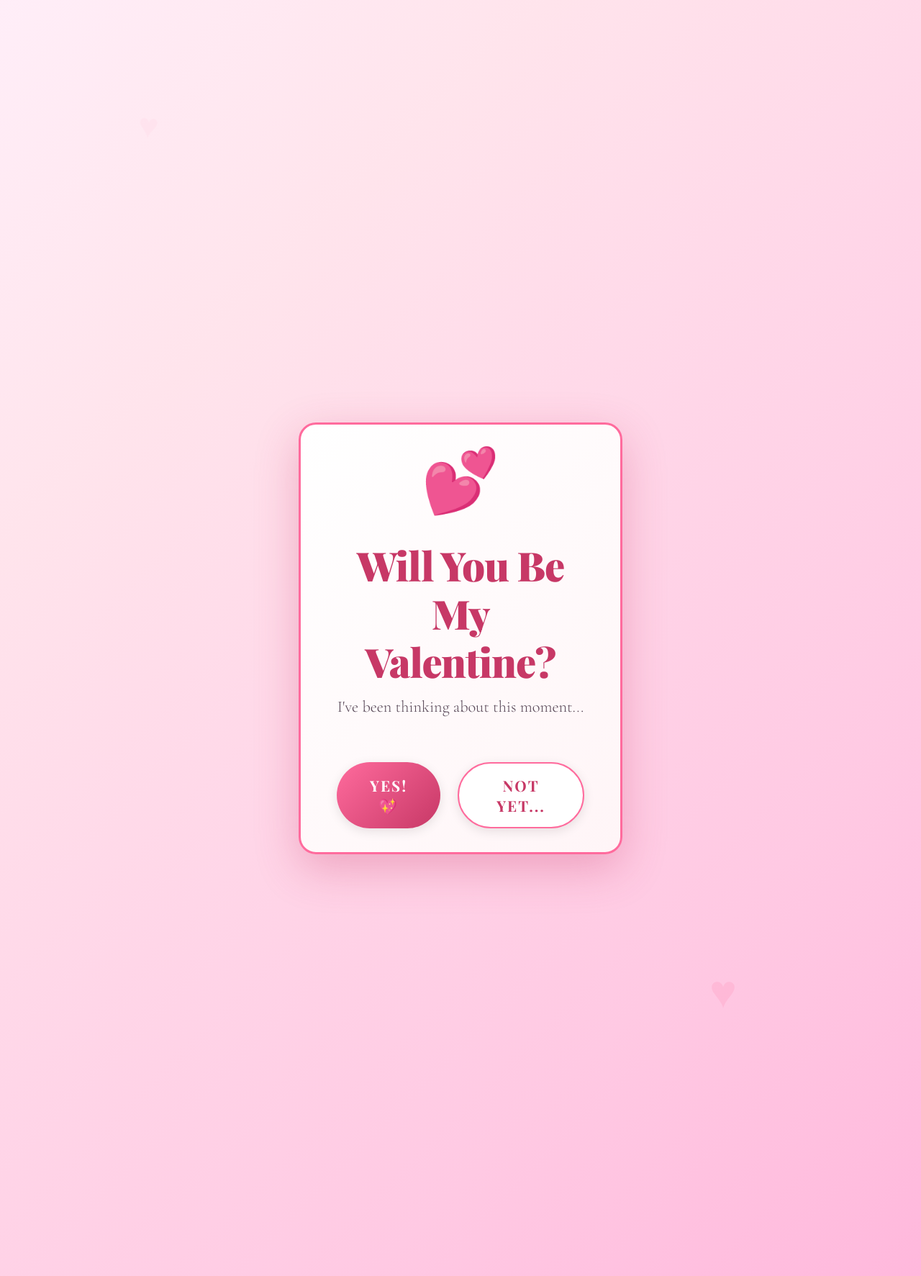
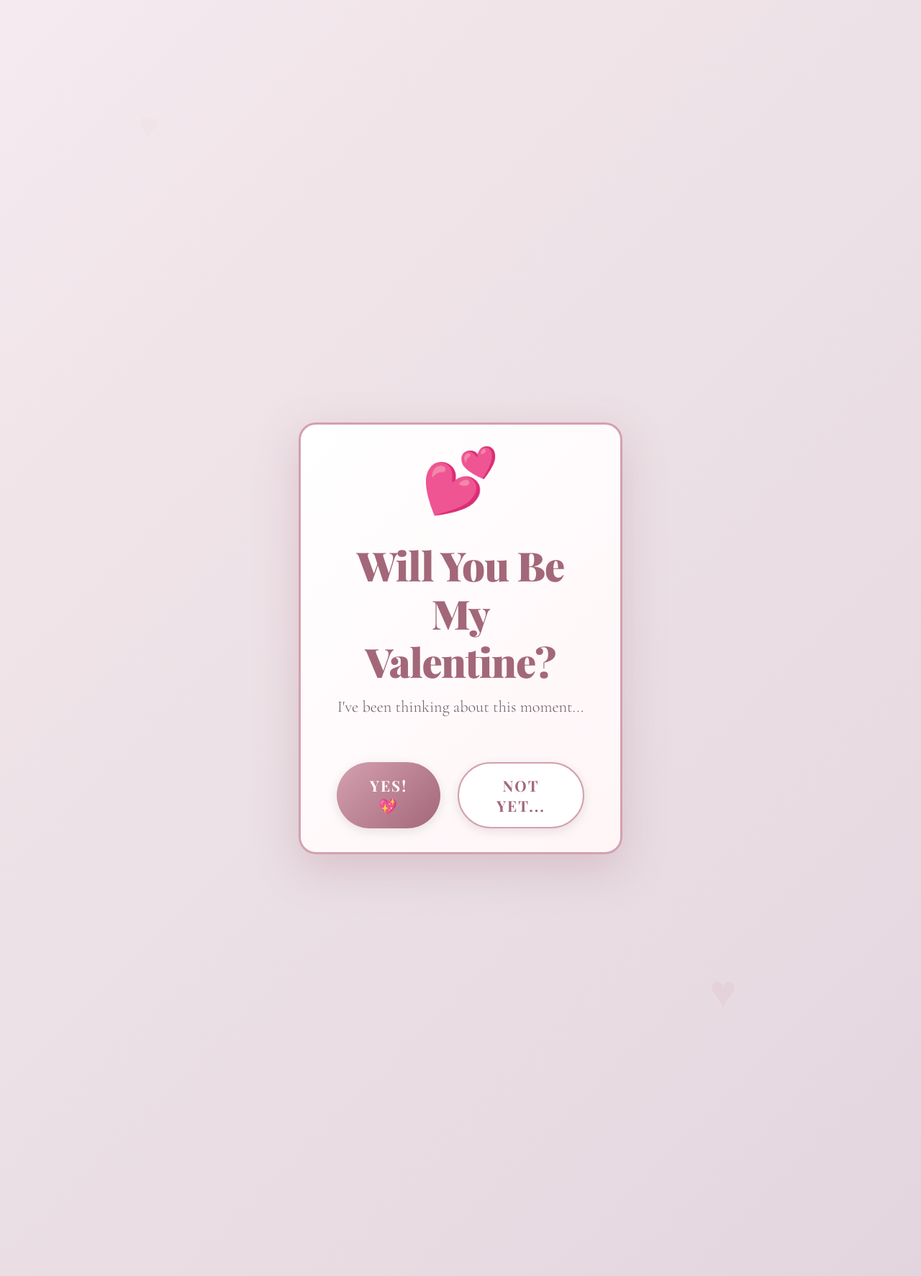
Before and after one commit to ayoolaore/ayoolaore.github.io, a Jekyll site: the page built from valentine.html, in a window 1280 px wide. Shown: the whole page at 72% size. Built offline with Jekyll 4.4.1, drawn with Linux system fonts in a browser that asks for light colours.

Commit message:
Update Valentine's Day card styles for improved aesthetics and consistency

```diff
--- a/valentine.html
+++ b/valentine.html
@@ -13,12 +13,12 @@
 
     <style>
         :root {
-            --rose-red: #ff6b9d;
-            --deep-rose: #c73866;
-            --cream: #fff5f7;
-            --gold: #ffd700;
-            --soft-pink: #ffe4ec;
-            --dark-text: #2d1b2e;
+            --rose-red: #d4a0b0;
+            --deep-rose: #a3677a;
+            --cream: #faf5f7;
+            --gold: #d4b896;
+            --soft-pink: #f0e0e6;
+            --dark-text: #4a3545;
         }
 
         * {
@@ -33,7 +33,7 @@
             display: flex;
             justify-content: center;
             align-items: center;
-            background: linear-gradient(135deg, #ffeef8 0%, #ffe4ec 25%, #ffd6e8 50%, #ffc9e3 75%, #ffb8dc 100%);
+            background: linear-gradient(135deg, #f5eaef 0%, #f0e4e9 25%, #ebe0e5 50%, #e8dbe2 75%, #e3d5de 100%);
             position: relative;
             overflow: hidden;
         }
@@ -44,7 +44,7 @@
             content: '♥';
             position: absolute;
             font-size: 3rem;
-            color: rgba(255, 107, 157, 0.15);
+            color: rgba(212, 160, 176, 0.15);
             animation: float 20s infinite ease-in-out;
         }
 
@@ -92,7 +92,7 @@
             backface-visibility: hidden;
             border-radius: 24px;
             padding: 60px 50px;
-            box-shadow: 0 20px 60px rgba(199, 56, 102, 0.3);
+            box-shadow: 0 20px 60px rgba(163, 103, 122, 0.25);
         }
 
         .card-front {
@@ -170,7 +170,7 @@
 
         .btn-yes:hover {
             transform: translateY(-3px) scale(1.05);
-            box-shadow: 0 8px 25px rgba(255, 107, 157, 0.4);
+            box-shadow: 0 8px 25px rgba(212, 160, 176, 0.4);
         }
 
         .btn-no {
@@ -260,7 +260,7 @@
             text-align: center;
             margin: 1.5rem 0 1rem;
             padding-bottom: 0.5rem;
-            border-bottom: 2px solid rgba(255, 107, 157, 0.3);
+            border-bottom: 2px solid rgba(212, 160, 176, 0.3);
             letter-spacing: 1px;
         }
 
@@ -271,7 +271,7 @@
             font-style: italic;
             color: var(--deep-rose);
             padding: 1.5rem;
-            background: rgba(255, 107, 157, 0.1);
+            background: rgba(212, 160, 176, 0.1);
             border-radius: 16px;
         }
 
```
